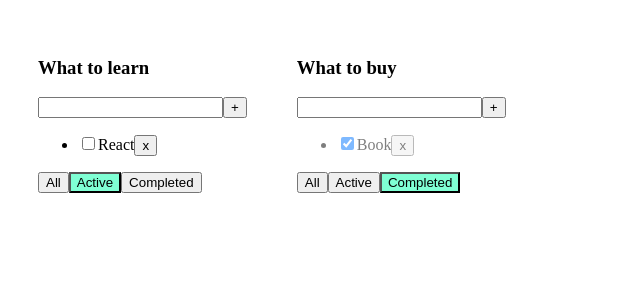
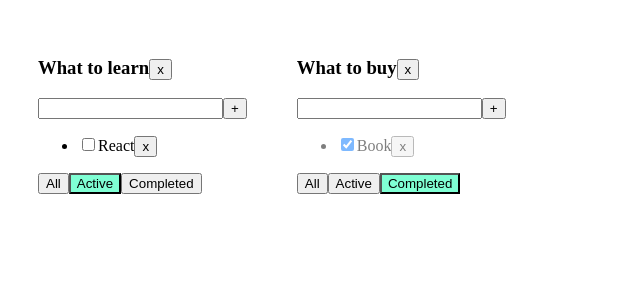
Before and after one commit to dsilichev/todolist-ts, a React (Create React App) app: page / in a window 1280 px wide. Shown: the top 300 px of the page, without its empty margins (0-640 px from the left). Built offline with nearby package versions, Linux system fonts and the light colour scheme.

Commit message:
removing_todolists

```diff
--- a/src/App.tsx
+++ b/src/App.tsx
@@ -61,6 +61,13 @@
     setTasks({...tasksObj});
   };
 
+  const handleRemoveTodolist = (todolistId:string) => {
+    let filterdTodolist = todolists.filter(tl => tl.id !== todolistId);
+    setTodolists(filterdTodolist);
+    delete tasksObj[todolistId];
+    setTasks({...tasksObj});
+  }
+
   const todolistId1 = v1();
   const todolistId2 = v1();
 
@@ -102,6 +109,7 @@
             handleAddTask={handleAddTask}
             handleChangeStatus={handleChangeStatus}
             filter={tl.filter}
+            handleOnRemoveTodolist={handleRemoveTodolist}
           />
         );
       })}
--- a/src/Todolist.tsx
+++ b/src/Todolist.tsx
@@ -16,6 +16,7 @@
   handleAddTask: (title: string, todolistId: string) => void;
   handleChangeStatus: (taskId: string, isDone: boolean, todolistId: string) => void;
   filter: FilterValueType;
+  handleOnRemoveTodolist: (todolistId: string) => void;
 };
 
 function Todolist(props: PropsType) {
@@ -50,9 +51,13 @@
     props.handleChangeFilter("active", props.id);
   };
 
+  const handleOnRemoveTodolist = () => {
+    props.handleOnRemoveTodolist(props.id);
+  }
+
   return (
     <div>
-      <h3>{props.title}</h3>
+      <h3>{props.title}<button onClick={handleOnRemoveTodolist}>x</button></h3>
       <div>
         <input
           value={newTaskTitle}
```
